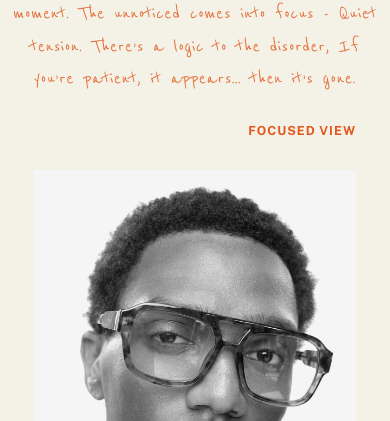
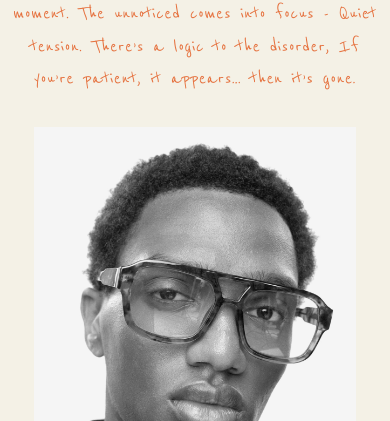
Before and after one commit to hansasmussen/hansasmussen.com, a Next.js app: page /work in a window 390 px wide. Shown: the part 199-620 px from the top of the page. Built offline with nearby package versions, Linux system fonts and the light colour scheme; no server answers.

Commit message:
Add mobile-first entry experience

```diff
--- a/app/globals.css
+++ b/app/globals.css
@@ -15,6 +15,36 @@
 
 html {
   scroll-behavior: smooth;
+}
+
+@keyframes mobileIntroCurtain {
+  0%,
+  83% {
+    opacity: 1;
+  }
+
+  100% {
+    opacity: 0;
+    visibility: hidden;
+  }
+}
+
+@keyframes mobileIntroLine {
+  0% {
+    opacity: 0;
+    transform: translateY(8px);
+  }
+
+  18%,
+  70% {
+    opacity: 1;
+    transform: translateY(0);
+  }
+
+  100% {
+    opacity: 0;
+    transform: translateY(-5px);
+  }
 }
 
 body {
@@ -230,6 +260,10 @@ a {
 
 .public-mobile-nav a.is-active {
   color: var(--text);
+}
+
+.mobile-intro-splash {
+  display: none;
 }
 
 .public-main,
@@ -1754,6 +1788,14 @@ h2 {
   white-space: pre-line;
 }
 
+.contact-copy-body p {
+  margin: 0;
+}
+
+.contact-copy-body p + p {
+  margin-top: 1.4em;
+}
+
 .prints-page {
   display: grid;
   gap: 34px;
@@ -2881,6 +2923,35 @@ h2 {
 }
 
 @media (max-width: 900px) {
+  .mobile-intro-splash {
+    position: fixed;
+    inset: 0;
+    z-index: 1000;
+    display: grid;
+    place-items: center;
+    padding: 28px;
+    background: var(--page-bg);
+    animation: mobileIntroCurtain 6400ms ease forwards;
+  }
+
+  .mobile-intro-lines {
+    display: grid;
+    gap: 6px;
+    width: min(100%, 420px);
+    color: rgba(226, 87, 28, 0.82);
+    font-family: "Reenie Beanie", "Brush Script MT", cursive;
+    font-size: clamp(2rem, 10vw, 3.4rem);
+    line-height: 1.02;
+    text-align: center;
+  }
+
+  .mobile-intro-lines span {
+    opacity: 0;
+    transform: translateY(8px);
+    animation: mobileIntroLine 4100ms ease forwards;
+    animation-delay: calc(520ms + (var(--line-index) * 560ms));
+  }
+
   .public-shell {
     padding: 20px 0 24px;
   }
@@ -2994,9 +3065,22 @@ h2 {
     padding: 0 0 32px;
   }
 
+  .home-main-content {
+    display: none;
+  }
+
+  .work-view-actions {
+    display: none;
+  }
+
   .contact-layout {
     padding-top: 8px;
     gap: 40px;
+  }
+
+  .contact-copy-heading,
+  .contact-copy-body p:first-child {
+    display: none;
   }
 
   .prints-page {
--- a/app/page.js
+++ b/app/page.js
@@ -1,4 +1,5 @@
 import { Carousel } from "@/components/Carousel";
+import { MobileHomeRedirect } from "@/components/MobileHomeRedirect";
 import { PublicLayout } from "@/components/PublicLayout";
 import { getFeaturedSlides, getPrintProducts, getSiteData } from "@/lib/site-data";
 import { buildMetadata } from "@/lib/seo";
@@ -17,6 +18,7 @@ export default async function HomePage() {
 
   return (
     <PublicLayout showPrints={showPrints}>
+      <MobileHomeRedirect />
       <div className="home-main-content">
         <section className="hero">
           <div className="hero-copy hero-copy-centered">
--- /dev/null
+++ b/components/MobileIntroSplash.js
@@ -0,0 +1,43 @@
+"use client";
+
+import { useEffect, useState } from "react";
+
+const lines = [
+  "A modern-day drifter,",
+  "chasing photons like they owe rent.",
+  "Whether it's celluloid or silicon,",
+  "the chase stays the same.",
+];
+
+export function MobileIntroSplash() {
+  const [isVisible, setIsVisible] = useState(false);
+
+  useEffect(() => {
+    const mediaQuery = window.matchMedia("(max-width: 900px)");
+    if (!mediaQuery.matches || sessionStorage.getItem("mobileIntroSeen") === "true") {
+      return undefined;
+    }
+
+    setIsVisible(true);
+    const timer = window.setTimeout(() => {
+      sessionStorage.setItem("mobileIntroSeen", "true");
+      setIsVisible(false);
+    }, 6400);
+
+    return () => window.clearTimeout(timer);
+  }, []);
+
+  if (!isVisible) return null;
+
+  return (
+    <div className="mobile-intro-splash" aria-hidden="true">
+      <div className="mobile-intro-lines">
+        {lines.map((line, index) => (
+          <span key={line} style={{ "--line-index": index }}>
+            {line}
+          </span>
+        ))}
+      </div>
+    </div>
+  );
+}
--- a/components/PublicLayout.js
+++ b/components/PublicLayout.js
@@ -1,3 +1,4 @@
+import { MobileIntroSplash } from "@/components/MobileIntroSplash";
 import { PublicSidebar } from "@/components/PublicSidebar";
 
 export function PublicLayout({ children, mainClassName = "", showPrints = false }) {
@@ -5,6 +6,7 @@ export function PublicLayout({ children, mainClassName = "", showPrints = false
 
   return (
     <div className="site-shell public-shell">
+      <MobileIntroSplash />
       <PublicSidebar variant="mobile-header" showPrints={showPrints} />
       <div className="public-layout">
         <PublicSidebar variant="desktop" showPrints={showPrints} />
--- a/components/WorkExperience.js
+++ b/components/WorkExperience.js
@@ -2,7 +2,7 @@
 
 import Link from "next/link";
 import { usePathname, useRouter, useSearchParams } from "next/navigation";
-import { useEffect, useMemo } from "react";
+import { useEffect, useMemo, useState } from "react";
 import { FocusedAudioPlayer } from "@/components/FocusedAudioPlayer";
 import { PortfolioGrid } from "@/components/PortfolioGrid";
 
@@ -29,8 +29,9 @@ export function WorkExperience({ items, manifesto }) {
   const pathname = usePathname();
   const router = useRouter();
   const searchParams = useSearchParams();
+  const [isMobile, setIsMobile] = useState(false);
 
-  const isFocused = searchParams.get("view") === "focused";
+  const isFocused = !isMobile && searchParams.get("view") === "focused";
   const focusedIndex = Math.max(0, Math.min(Number(searchParams.get("item") || 0), items.length - 1));
   const focusedItem = items[focusedIndex] || null;
 
@@ -69,6 +70,20 @@ export function WorkExperience({ items, manifesto }) {
   };
 
   useEffect(() => {
+    const mediaQuery = window.matchMedia("(max-width: 900px)");
+    const update = () => setIsMobile(mediaQuery.matches);
+
+    update();
+    mediaQuery.addEventListener("change", update);
+    return () => mediaQuery.removeEventListener("change", update);
+  }, []);
+
+  useEffect(() => {
+    if (!isMobile || searchParams.get("view") !== "focused") return;
+    setFocusedMode(false);
+  }, [isMobile, searchParams]);
+
+  useEffect(() => {
     if (!isFocused) return undefined;
 
     const handleKeyDown = (event) => {
@@ -98,7 +113,7 @@ export function WorkExperience({ items, manifesto }) {
       <section className="intro work-intro">
         {isFocused ? <div className="work-intro-overlay-lift" aria-hidden="true" /> : null}
         <p className="work-manifesto">{manifesto}</p>
-        <div className="work-view-actions">
+        <div className="work-view-actions" aria-hidden={isMobile ? "true" : undefined}>
           <button className="work-view-link" type="button" onClick={() => setFocusedMode(!isFocused, focusedIndex)}>
             {isFocused ? "Back to grid" : "Focused view"}
           </button>
@@ -137,7 +152,7 @@ export function WorkExperience({ items, manifesto }) {
             <PortfolioGrid
               items={items}
               layout="manual-columns"
-              onPreviewItem={(index) => setFocusedMode(true, index)}
+              onPreviewItem={isMobile ? undefined : (index) => setFocusedMode(true, index)}
             />
           </div>
         </section>
```
Also changed, not shown: app/contact/page.js (+9 -1 lines), components/MobileHomeRedirect.js (added, +13 -0 lines).
